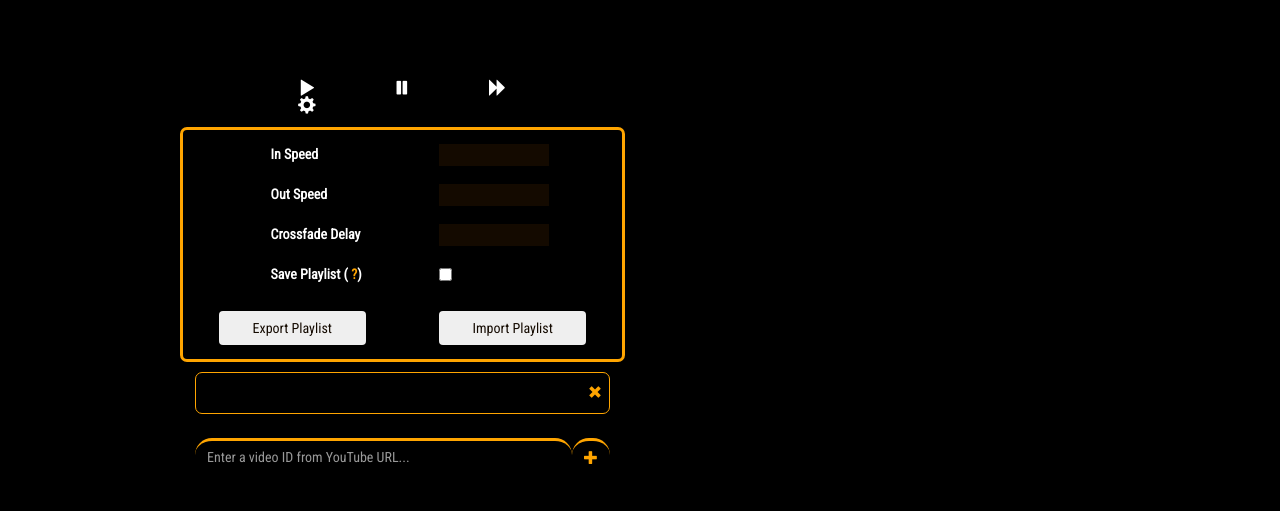
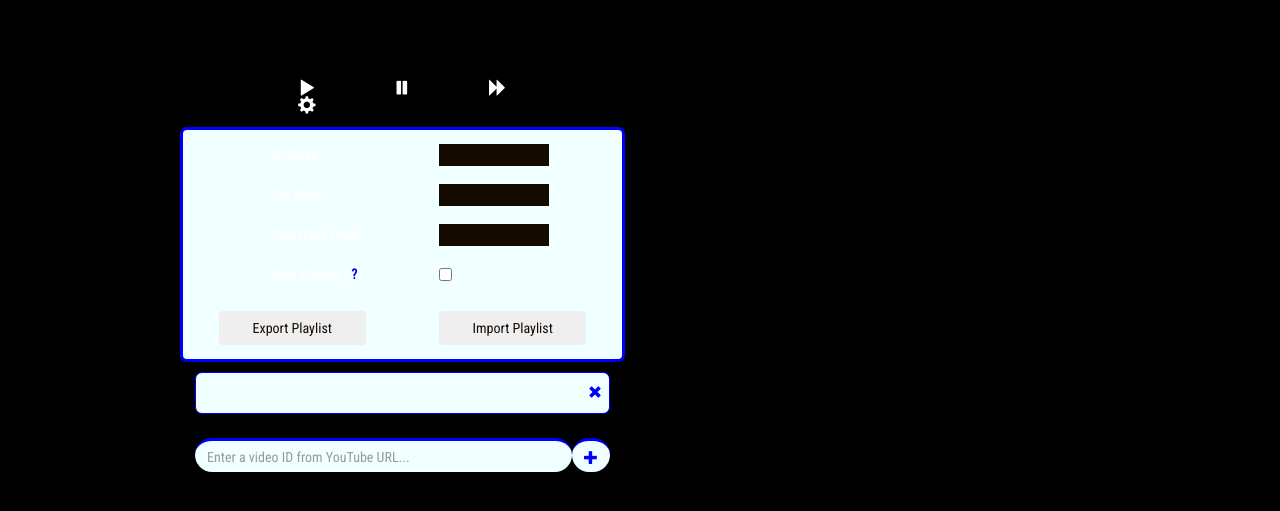
Before and after one commit to YTDJ/YTDJ.github.io, a website with bundled scripts: page index.html in a window 1280 px wide. Both pictures are taken after a click on the element 306 px from the left and 192 px from the top of the page. Shown: the part 87-598 px from the top of the page. Built offline with nearby package versions, Linux system fonts and the light colour scheme; no server answers.

Commit message:
Update style.css

```diff
--- a/css/style.css
+++ b/css/style.css
@@ -20,7 +20,7 @@ button{
   border: none;
 }
 button:hover{
-  background: orange;
+  background: blue;
 }
 
 #addSong{
@@ -31,7 +31,7 @@ button:hover{
   font-size:1.3em;
 }
 .transitioningClass{
-  color:grey;
+  color:cyan;
   cursor:wait;
 }
 
@@ -43,7 +43,7 @@ button:hover{
     height: 5em;
 }
 .marquee h2 {
-    color: orange;
+    color: cyan;
     display: inline-block;
     padding-left: 100%;
     animation: marquee 15s linear infinite;
@@ -58,14 +58,14 @@ button:hover{
 #settings {
   margin-top:1em;
   padding:1em;
-  background-color:black;
+  background-color:azure;
   border-radius: .5em;
   border-style: solid;
-  border-color: orange;
+  border-color: blue;
 }
 
 #settings input{
-  color:orange;
+  color:blue;
   background-color: #140A00;
   outline: none;
   border: none;
@@ -76,7 +76,7 @@ button:hover{
 }
 
 .popover{
-  color:black;
+  color:azure;
   width:25em;
 }
 
@@ -86,27 +86,27 @@ button:hover{
   margin-top: 1em;
 }
 .addSong #addSongInput{
-  background-color: black;
-  color:orange;
+  background-color: azure;
+  color:blue;
 
   outline: none;
    border: none;
    -webkit-box-shadow: none;
    -moz-box-shadow: none;
    box-shadow: none;
-   border-color: orange;
+   border-color: blue;
    border-radius: 2em;
    border-top: solid;
 }
 .addSong #addSongSpan{
-  color: orange;
-  background-color: black;
+  color: blue;
+  background-color: azure;
   border: none;
   border-radius: 2em;
   border-top:solid;
 }
 .addSong #addSongPlus{
-  color: orange;
+  color: blue;
 }
 
 
@@ -118,12 +118,12 @@ button:hover{
 }
 .dialog{
   padding:3em;
-  background-color:black;
+  background-color:azure;
   width: 50%;
 }
 .ui-dialog-titlebar{
   padding:.5em;
-  background-color:black;
+  background-color:azure;
   font-size: 1.2em;
 }
 .ui-dialog-titlebar-close{
@@ -149,12 +149,12 @@ button:hover{
     padding:10px 0px;
     margin:10px 0px;
     width: 100%;
-    color:orange;
-    background-color: black;
+    color:blue;
+    background-color: azure;
     border-width: 1px;
     border-radius: .5em;
     border-style: solid;
-    border-color: orange;
+    border-color: blue;
     cursor: move;
 }
 .item .glyphicon-remove{
@@ -162,7 +162,7 @@ button:hover{
       padding-right: .5em;
 }
 a {
-    color:orange;
+    color:blue;
 }
 
 .item *:focus {outline: none;}
```
